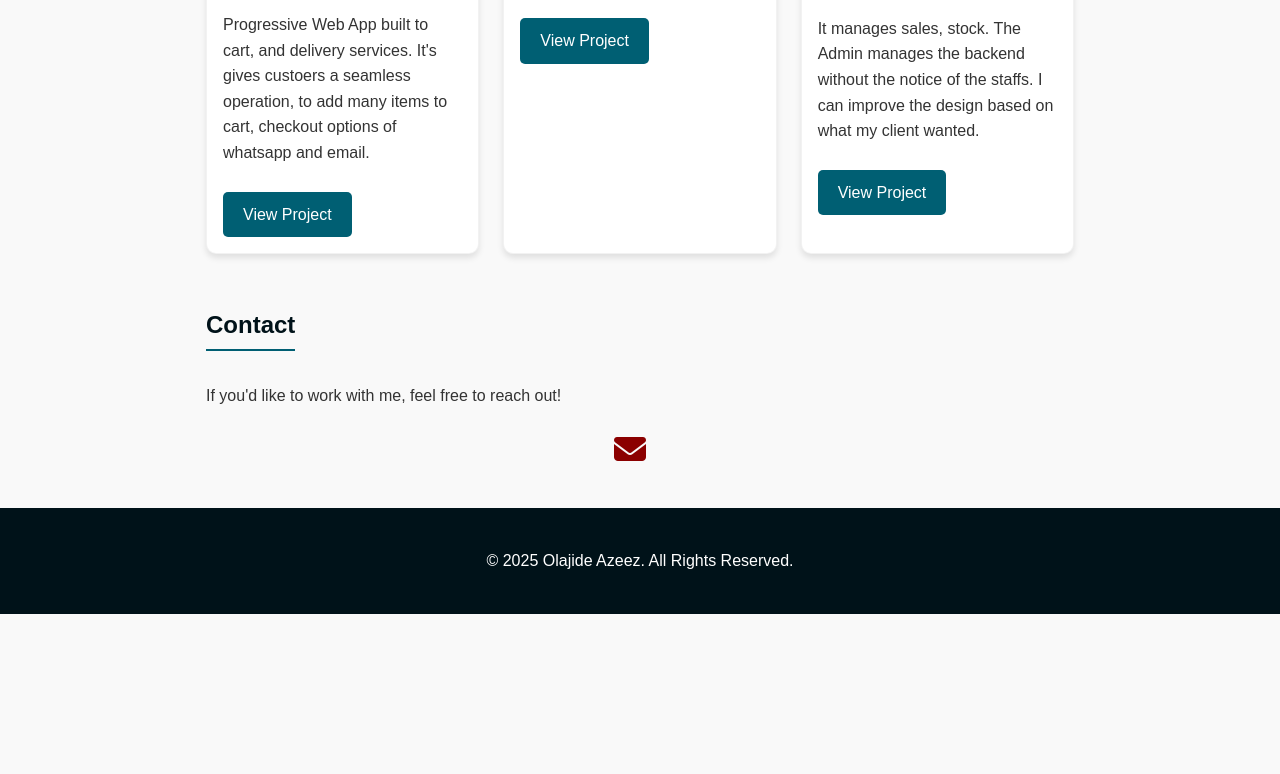
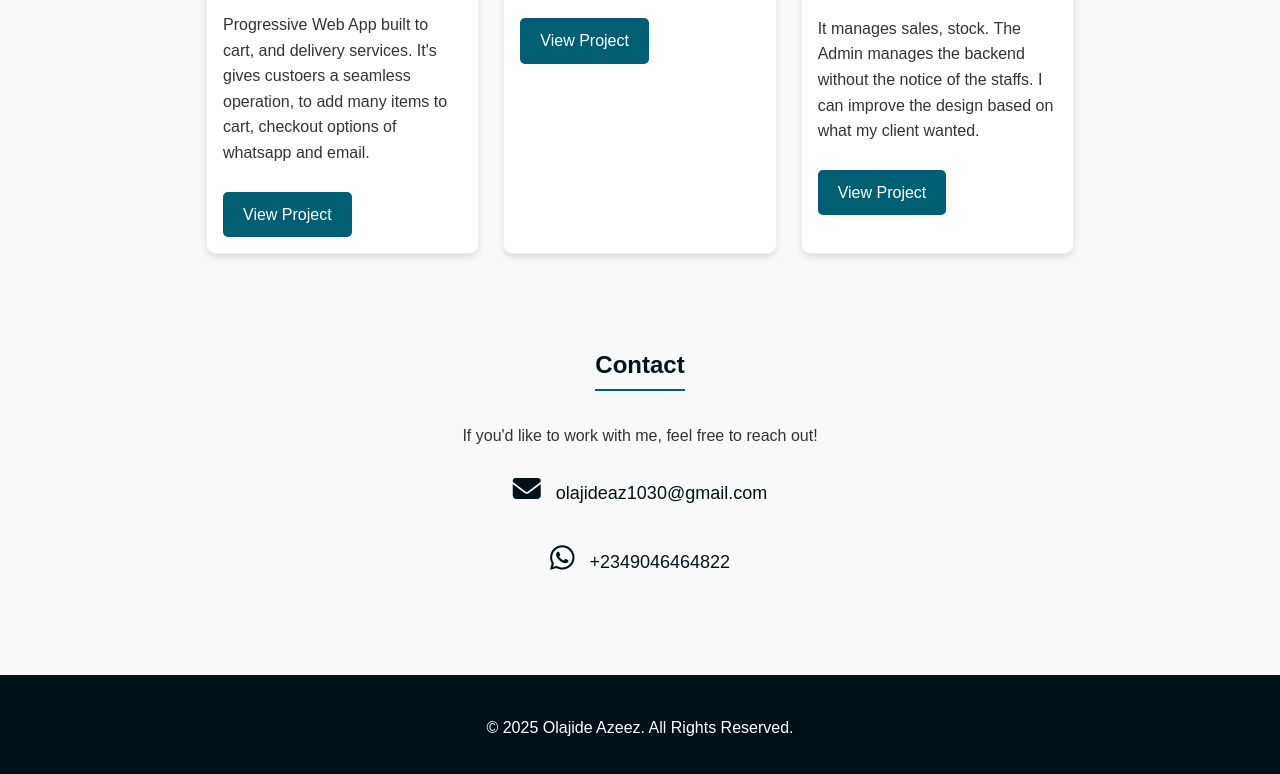
Before and after one commit to slide-t/Olajide-azeezportfolio, a plain HTML site: page index.html in a window 1280 px wide. Shown: the part 1190-1964 px from the top of the page. Before the commit the page ends 1804 px from the top, so only its background shows below. Drawn offline with Linux system fonts and the light colour scheme.

Commit message:
Update index.html

```diff
--- a/index.html
+++ b/index.html
@@ -238,27 +238,62 @@ footer { text-align: center; padding: 1.5rem; background: var(--header-bg); colo
       </div>
     </div>
   </section>
-  <section id="contact">
+  <!-- Font Awesome CDN (latest version) -->
+<link rel="stylesheet" href="https://cdnjs.cloudflare.com/ajax/libs/font-awesome/6.5.1/css/all.min.css">
+
+<style>
+  #contact {
+    text-align: center;
+    padding: 40px 20px;
+  }
+
+  #contact a {
+    display: inline-block;
+    margin: 10px;
+    text-decoration: none;
+    color: #001219;
+    font-size: 18px;
+    transition: color 0.3s ease;
+  }
+
+  /* Icons */
+  #contact i {
+    font-size: 28px;
+    margin-right: 10px;
+    transition: transform 0.3s ease;
+  }
+
+  /* Zoom effect on hover */
+  #contact a:hover i {
+    transform: scale(1.3);
+    color: #25D366; /* WhatsApp green for WhatsApp */
+  }
+
+  /* Keep email icon blue-ish on hover */
+  #contact a[href^="mailto"]:hover i {
+    color: #0072c6;
+  }
+</style>
+
+<section id="contact">
   <h2>Contact</h2>
   <p>If you'd like to work with me, feel free to reach out!</p>
-  <div class="contact-icons">
+
+  <p>
     <a href="mailto:olajideaz1030@gmail.com" target="_blank">
-      <i class="fas fa-envelope"></i>
+      <i class="fa-solid fa-envelope"></i>
+      olajideaz1030@gmail.com
     </a>
+  </p>
+
+  <p>
     <a href="https://wa.me/2349046464822" target="_blank">
-      <i class="fab fa-whatsapp"></i>
+      <i class="fa-brands fa-whatsapp"></i>
+      +2349046464822
     </a>
-  </div>
+  </p>
 </section>
 
-  <!--
-  <section id="contact">
-    <h2>Contact</h2>
-    <p>If you'd like to work with me, feel free to reach out!</p>
-    <p>Email: <a href="mailto:olajideaz1030@gmail.com">olajideaz1030@gmail.com</a></p>
-    <p>WhatsApp: <a href="https://wa.me/2349046464822" target="_blank">+2349046464822</a></p>
-  </section>
--->
   <footer>
     <p>&copy; 2025 Olajide Azeez. All Rights Reserved.</p>
   </footer>
```
